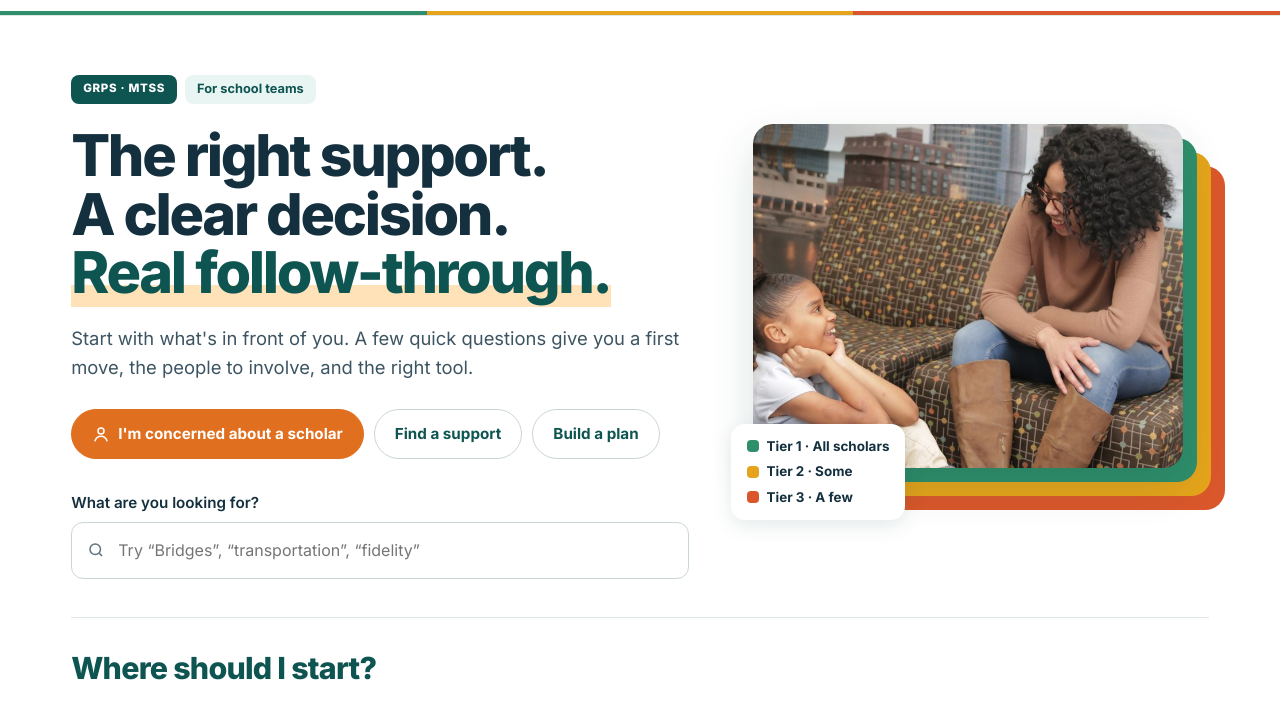
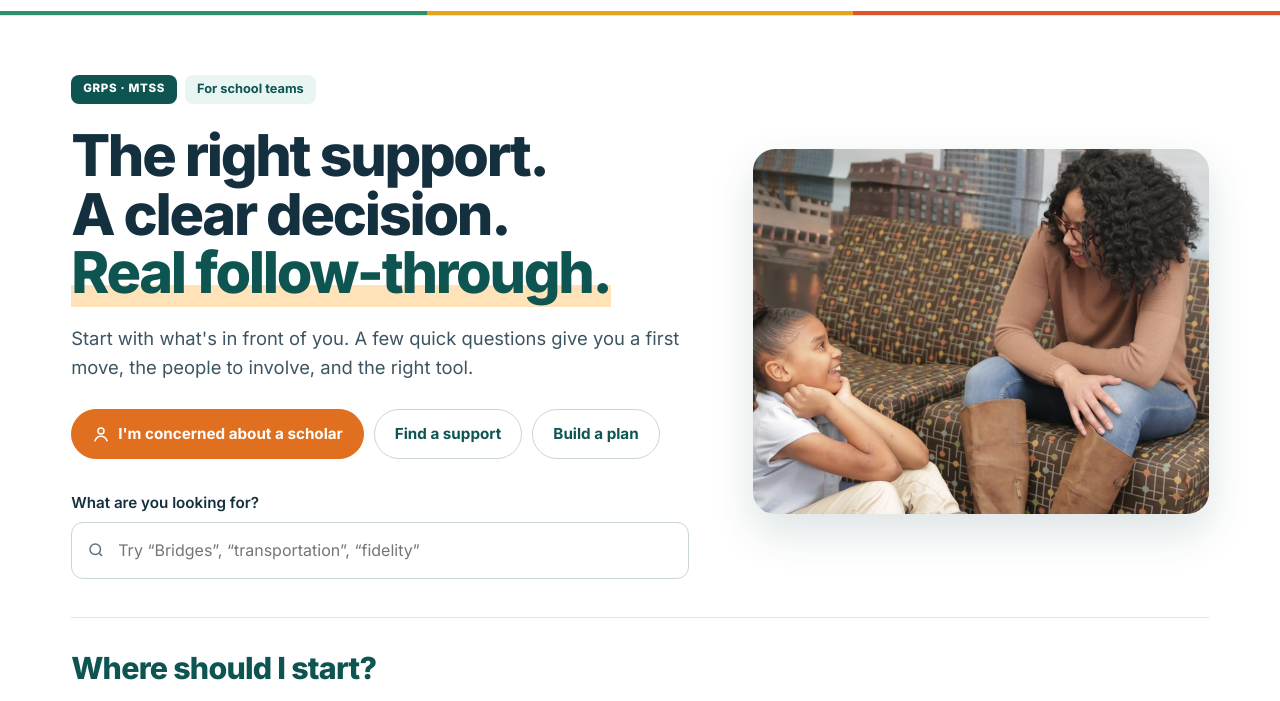
Before and after one commit to melatkins2-ops/grps-mtss-field-manual-review, a plain HTML site: page index.html in a window 1280 px wide. Shown: the part 59-760 px from the top of the page. Drawn offline with Linux system fonts and the light colour scheme.

Commit message:
Remove the tier bands behind the home photo
The home photo now stands on its own with rounded corners and a soft
shadow. The tier key that went with the bands is removed too.

Co-Authored-By: Claude Opus 5.5 <noreply@anthropic.com>
Claude-Session: https://claude.ai/code/session_01XDTnn5ZvGU3FT9b86gBXq5

```diff
--- a/assets/styles.css
+++ b/assets/styles.css
@@ -87,18 +87,8 @@ p{margin:0 0 1em}
 .hit{display:block;padding:10px 14px;border-radius:10px;text-decoration:none;color:var(--ink);font-weight:600}
 .hit:hover{background:var(--sky)}
 .hit small{display:block;color:var(--ink-3);font-weight:400}
-/* photo stacked on the three tiers */
-.tier-photo{position:relative;margin:0 26px 70px 0}
-.tier-photo img{position:relative;z-index:3;display:block;width:100%;aspect-ratio:5/4;object-fit:cover;border-radius:20px;box-shadow:var(--shadow)}
-.tier-photo img{object-position:35% center}
-.tier-photo .layer{position:absolute;inset:0;border-radius:20px}
-.tier-photo .l1{background:var(--t1);transform:translate(14px,14px);z-index:2}
-.tier-photo .l2{background:var(--t2);transform:translate(28px,28px);z-index:1}
-.tier-photo .l3{background:var(--t3);transform:translate(42px,42px);z-index:0}
-.tier-key{position:absolute;z-index:4;left:-22px;bottom:-52px;background:#fff;border-radius:14px;box-shadow:var(--shadow2);padding:12px 16px;display:flex;flex-direction:column;gap:4px;font-size:.84rem;font-weight:700;color:var(--ink)}
-.tier-key span{display:flex;align-items:center;gap:8px}
-.tier-key i{width:12px;height:12px;border-radius:4px}
-.k1{background:var(--t1)}.k2{background:var(--t2)}.k3{background:var(--t3)}
+.hero-photo{margin:0}
+.hero-photo img{display:block;width:100%;aspect-ratio:5/4;object-fit:cover;object-position:35% center;border-radius:22px;box-shadow:var(--shadow)}
 .start-row{margin-top:30px;padding-top:34px;border-top:1px solid var(--line)}
 .start-row h2{margin-bottom:18px}
 .tiles{display:grid;grid-template-columns:repeat(4,1fr);gap:14px}
@@ -121,8 +111,8 @@ p{margin:0 0 1em}
 .rule-strip{margin-top:40px;padding:26px 30px;background:var(--sky);border-radius:18px;border-left:6px solid var(--navy)}
 .rule-strip p{font:700 1.12rem/1.5 var(--sans);color:var(--ink);margin:0 0 8px}
 .rule-strip a{font-weight:700}
-@media (max-width:980px){.hero{grid-template-columns:1fr;gap:34px}.tier-photo{max-width:560px}.tiles{grid-template-columns:1fr 1fr}.quick-grid{grid-template-columns:1fr 1fr}.quick-grid a:nth-child(3){padding-left:0;border-left:0}}
-@media (max-width:560px){.tiles,.quick-grid{grid-template-columns:1fr}.quick-grid a+a{padding-left:0;border-left:0}.view[data-view=start]{padding-top:32px}.hero-actions .btn{width:100%;justify-content:center}.tier-photo{margin:0 30px 0 0}.tier-photo .layer{bottom:auto;aspect-ratio:5/4}.tier-key{position:relative;left:0;bottom:0;margin-top:58px;flex-direction:row;flex-wrap:wrap;gap:6px 14px;box-shadow:none;padding:0;background:none}}
+@media (max-width:980px){.hero{grid-template-columns:1fr;gap:34px}.hero-photo{max-width:560px}.tiles{grid-template-columns:1fr 1fr}.quick-grid{grid-template-columns:1fr 1fr}.quick-grid a:nth-child(3){padding-left:0;border-left:0}}
+@media (max-width:560px){.tiles,.quick-grid{grid-template-columns:1fr}.quick-grid a+a{padding-left:0;border-left:0}.view[data-view=start]{padding-top:32px}.hero-actions .btn{width:100%;justify-content:center}}
 
 /* ---------- Guided steps ---------- */
 .flow{max-width:760px}
--- a/index.html
+++ b/index.html
@@ -53,10 +53,8 @@
         </div>
         <div class="hits" id="hits-home" aria-live="polite"></div>
       </div>
-      <figure class="tier-photo">
-        <span class="layer l3" aria-hidden="true"></span><span class="layer l2" aria-hidden="true"></span><span class="layer l1" aria-hidden="true"></span>
+      <figure class="hero-photo">
         <img src="assets/img/scholar-conversation.jpg" alt="A GRPS educator talking with a scholar" width="1000" height="600">
-        <figcaption class="tier-key"><span><i class="k1"></i>Tier 1 · All scholars</span><span><i class="k2"></i>Tier 2 · Some</span><span><i class="k3"></i>Tier 3 · A few</span></figcaption>
       </figure>
     </div>
 
```
